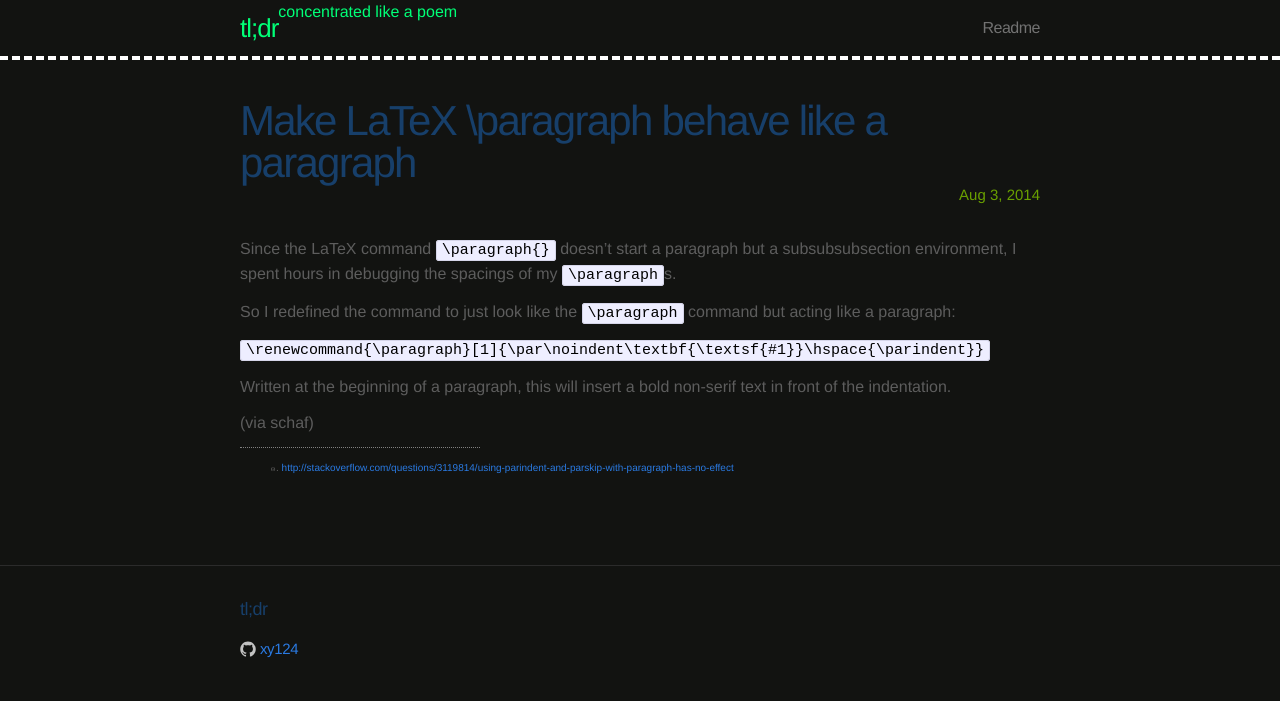
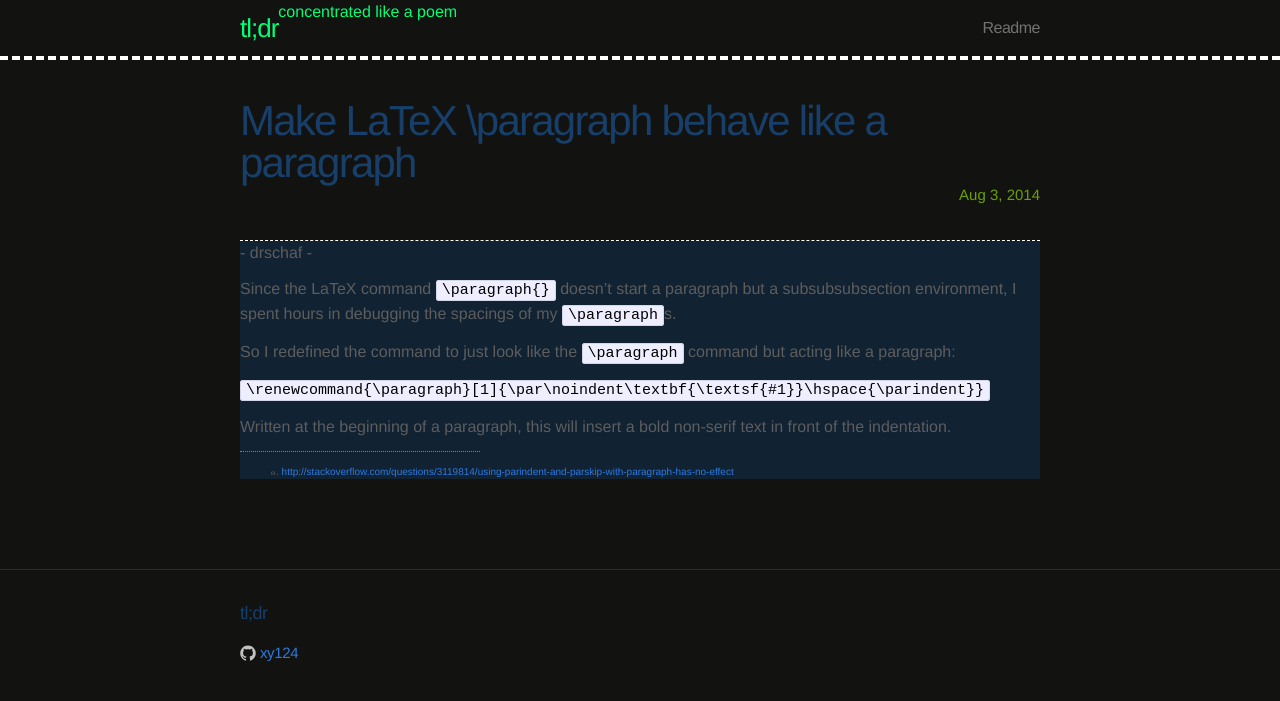
Before and after one commit to xy124/xy124.github.io, a Jekyll site: the page built from _posts/2014-08-03-latex-paragraph.md, in a window 1280 px wide. Shown: the top 701 px of the page. Built offline with Jekyll 4.4.1, drawn with Linux system fonts in a browser that asks for light colours.

Commit message:
introducing extern post layout and moving 2 short_posts to be normal

```diff
--- a/_includes/gen/post.html
+++ b/_includes/gen/post.html
@@ -1,12 +1,16 @@
-<div class="post">
 {% if post == null %}
-  <header class="post-header">
-    <div class="post-link"><h1>{{ page.title }}</h1></div>
-    <div class="post-date">{{ page.date | date: "%b %-d, %Y" }}</div>
-    <p class="meta">
-      {% if page.author %} • {{ page.author }}{% endif %}{% if page.meta %} • {{ page.meta }}{% endif %}</p>
-  </header>
+  <div class="post-heading-underlined">
+    <header class="post-header">
+      <div class="post-link"><h1>{{ page.title }}</h1></div>
+      <div class="post-date">{{ page.date | date: "%b %-d, %Y" }}</div>
+    </header>
+  </div>
 {% endif %}
+<div class="post{% if page.author or post.author %} post-extern{% endif %}">
+  <p class="meta">
+    {% if page.author %} - {{ page.author }} - {% endif %}{% if page.meta %} • {{ page.meta }}{% endif %}
+    {% if post.author %} - {{ post.author }} - {% endif %}{% if post.meta %} • {{ post.meta }}{% endif %}
+  </p>
   <article class="post-content">
     {% if post.content %}
       {{post.content}}
@@ -14,7 +18,7 @@
       {{content}}
     {% endif %}
 
-  {% if page.refs or post.refs%}
+  {% if page.refs or post.refs %}
   <div class="refs-seperator"></div>
   <ul>
     {% for ref in page.refs %}
--- a/_posts/2014-08-03-latex-paragraph.md
+++ b/_posts/2014-08-03-latex-paragraph.md
@@ -1,11 +1,12 @@
 ---
-layout: short_post
+layout: post
 title: "Make LaTeX \\paragraph behave like a paragraph"
 description: ""
 category:
 tags: latex,paragraph
 refs:
   - http://stackoverflow.com/questions/3119814/using-parindent-and-parskip-with-paragraph-has-no-effect
+author: "drschaf"
 ---
 Since the LaTeX command `\paragraph{}` doesn't start a paragraph but a
 subsubsubsection environment, I spent hours in debugging the spacings of my
@@ -18,5 +19,3 @@ acting like a paragraph:
 
 Written at the beginning of a paragraph, this will insert a bold non-serif
 text in front of the indentation.
-
-(via schaf)
--- a/css/main.css
+++ b/css/main.css
@@ -474,3 +474,7 @@ div.refs {
   padding: 0px 30px 0px 0px;
   margin: 0px 0px 0px 0px;
 }
+
+*.post-extern{
+  background-color: #123;
+}
```
Also changed, not shown: _posts/2014-08-01-create-a-js-lib.md (+1 -1 lines).
